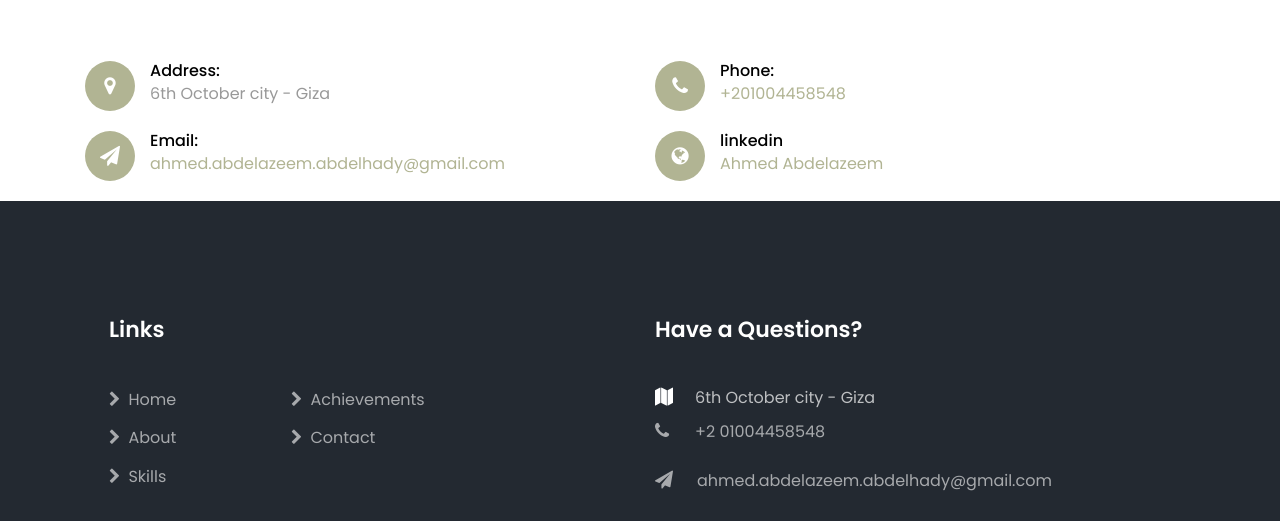
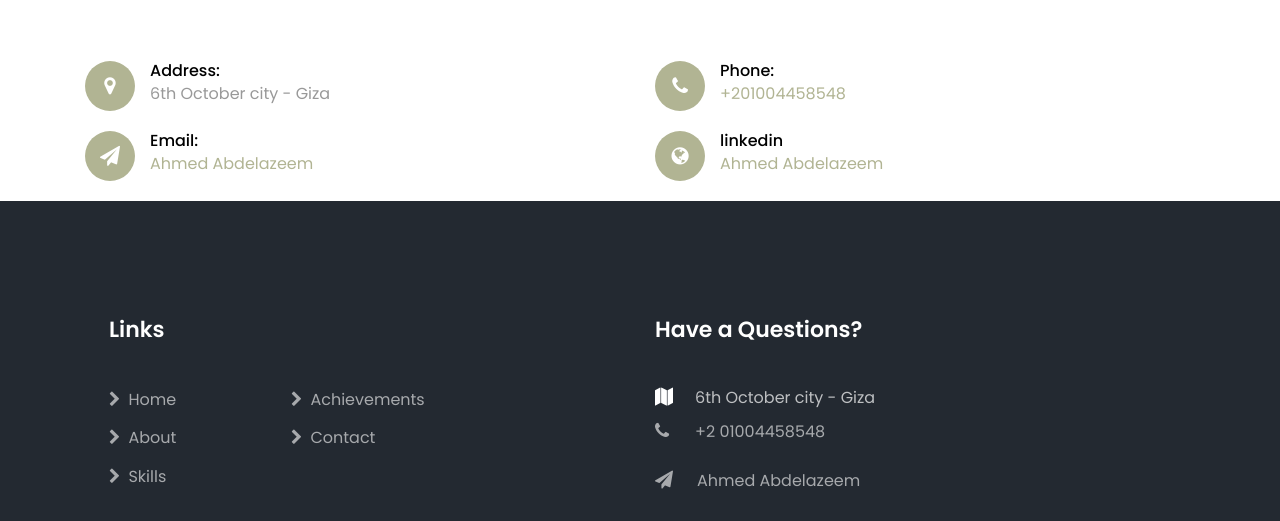
Before and after one commit to ahmedabdelazeem20255-coder/Ahmed_Abdelazeem, a plain HTML site: page index.html in a window 1280 px wide. Shown: the part 3753-4274 px from the top of the page. Drawn offline with Linux system fonts and the light colour scheme; some packages are replaced by stand-ins of ours; no server answers; files whose address does not match are found by name.

Commit message:
update email

```diff
--- a/index.html
+++ b/index.html
@@ -772,7 +772,7 @@
 					</div>
 					<div class="text">
 						<p><span>Email:</span> <a href="mailto:ahmed.abdelazeem.abdelhady@gmail.com"
-								target="_blank">ahmed.abdelazeem.abdelhady@gmail.com</a></p>
+								target="_blank">Ahmed Abdelazeem</a></p>
 					</div>
 				</div>
 				<div class="col-lg-6 col-md-6 col-sm-12 dbox w-100 d-flex">
@@ -844,7 +844,7 @@
 											class="text">+2 01004458548</span></a></li>
 								<li><a href="mailto:ahmed.abdelazeem.abdelhady@gmail.com"><span
 											class="icon fa fa-paper-plane pr-4"></span><span
-											class="text">ahmed.abdelazeem.abdelhady@gmail.com</span></a></li>
+											class="text">Ahmed Abdelazeem</span></a></li>
 							</ul>
 						</div>
 						<ul class="ftco-footer-social list-unstyled mt-2">
```
